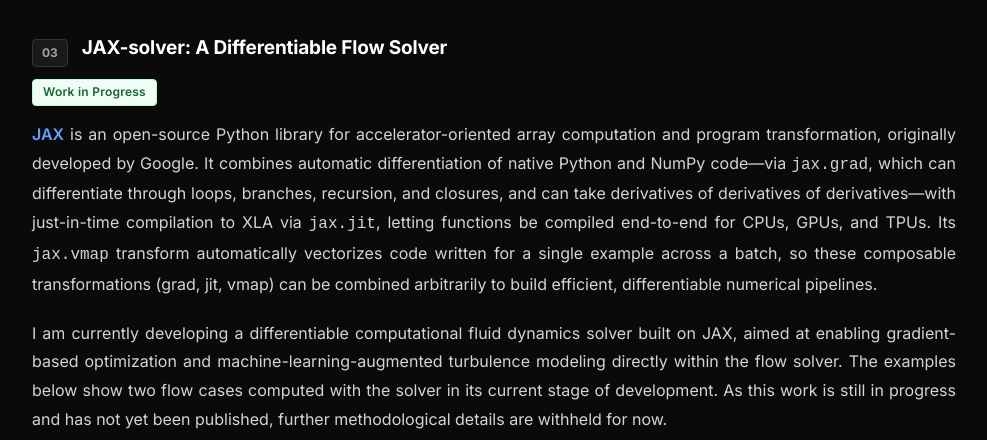
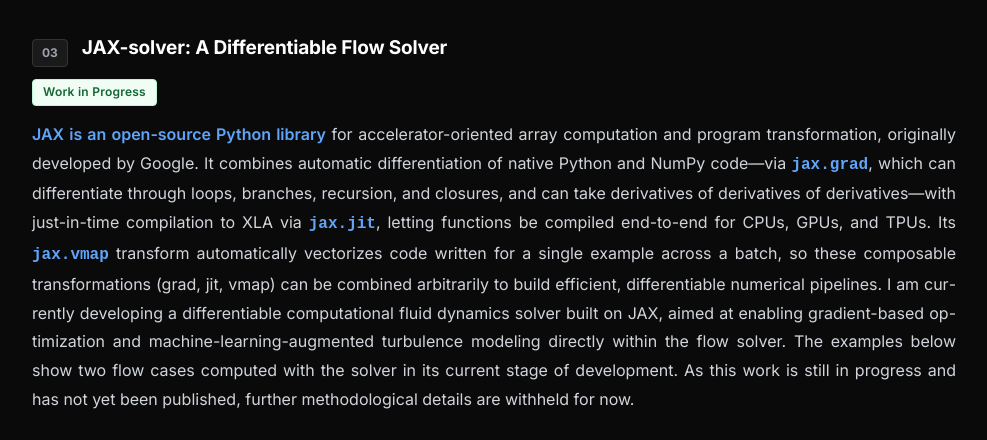
Before and after one commit to chenjiaweiDr/chenjiaweidr.github.io, a plain HTML site: page research.html in a window 1280 px wide. Shown: the part 3040-3480 px from the top of the page, without its empty margins (146-1133 px from the left). Drawn offline with Linux system fonts and the light colour scheme; grey boxes are pictures that could not be loaded.

Commit message:
Add files via upload

```diff
--- a/research.html
+++ b/research.html
@@ -161,17 +161,14 @@
                 </div>
 
                 <p class="research-description">
-                    <span class="highlight-blue">JAX</span> is an open-source Python library for accelerator-oriented array
+                    <span class="highlight-blue">JAX is an open-source Python library</span> for accelerator-oriented array
                     computation and program transformation, originally developed by Google. It combines automatic
-                    differentiation of native Python and NumPy code&mdash;via <code>jax.grad</code>, which can differentiate
+                    differentiation of native Python and NumPy code&mdash;via <span class="highlight-blue"><code>jax.grad</code></span>, which can differentiate
                     through loops, branches, recursion, and closures, and can take derivatives of derivatives of
-                    derivatives&mdash;with just-in-time compilation to XLA via <code>jax.jit</code>, letting functions be
-                    compiled end-to-end for CPUs, GPUs, and TPUs. Its <code>jax.vmap</code> transform automatically
+                    derivatives&mdash;with just-in-time compilation to XLA via <span class="highlight-blue"><code>jax.jit</code></span>, letting functions be
+                    compiled end-to-end for CPUs, GPUs, and TPUs. Its <span class="highlight-blue"><code>jax.vmap</code></span> transform automatically
                     vectorizes code written for a single example across a batch, so these composable transformations
                     (grad, jit, vmap) can be combined arbitrarily to build efficient, differentiable numerical pipelines.
-                </p>
-
-                <p class="research-description">
                     I am currently developing a differentiable computational fluid dynamics solver built on JAX,
                     aimed at enabling gradient-based optimization and machine-learning-augmented turbulence modeling
                     directly within the flow solver. The examples below show two flow cases computed with the solver
```
